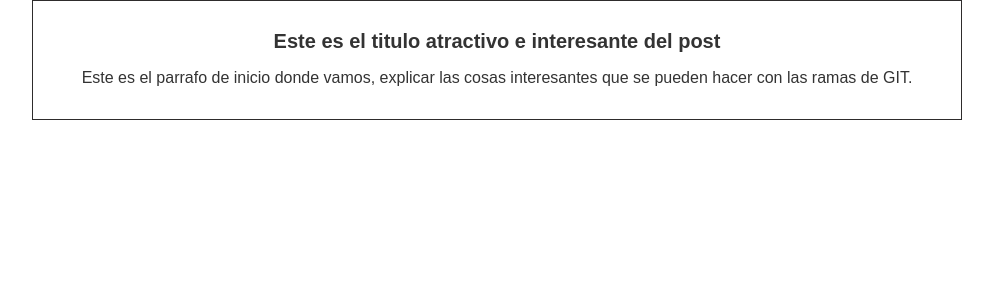
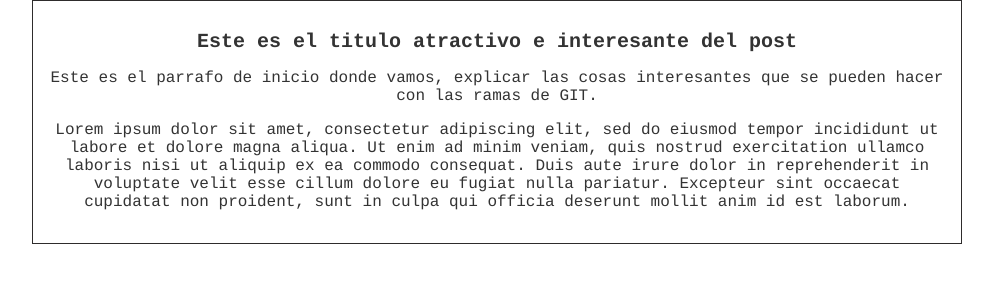
Before and after one commit to ManuelEsmerio/hyperblog, a plain HTML site: page index.html in a window 1280 px wide. Shown: the whole page, without its empty margins (143-1136 px from the left). Drawn offline with Linux system fonts and the light colour scheme.

Commit message:
Contenido ampliado

```diff
--- a/css/style.css
+++ b/css/style.css
@@ -1,7 +1,7 @@
 body {
     color:#333;
     text-align: center;
-    font-family: "Arial";
+    font-family: "Courier";
     font-size: 16px;
     margin: 0;
     padding: 0;
--- a/index.html
+++ b/index.html
@@ -12,6 +12,7 @@
         <div id="post">
             <h1>Este es el titulo atractivo e interesante del post</h1>
             <p>Este es el parrafo de inicio donde vamos, explicar las cosas interesantes que se pueden hacer con las ramas de GIT.</p>
+            <p>Lorem ipsum dolor sit amet, consectetur adipiscing elit, sed do eiusmod tempor incididunt ut labore et dolore magna aliqua. Ut enim ad minim veniam, quis nostrud exercitation ullamco laboris nisi ut aliquip ex ea commodo consequat. Duis aute irure dolor in reprehenderit in voluptate velit esse cillum dolore eu fugiat nulla pariatur. Excepteur sint occaecat cupidatat non proident, sunt in culpa qui officia deserunt mollit anim id est laborum.</p>
         </div>
     </div>
 </body>
```
